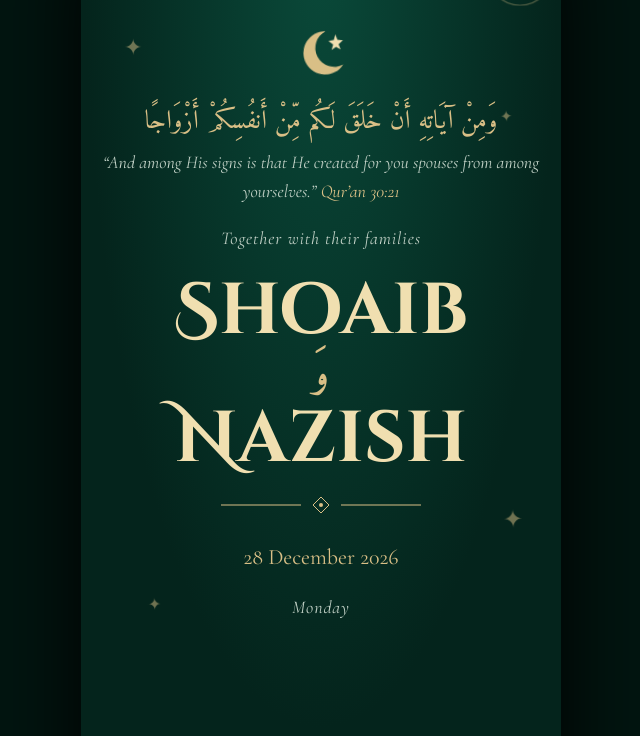
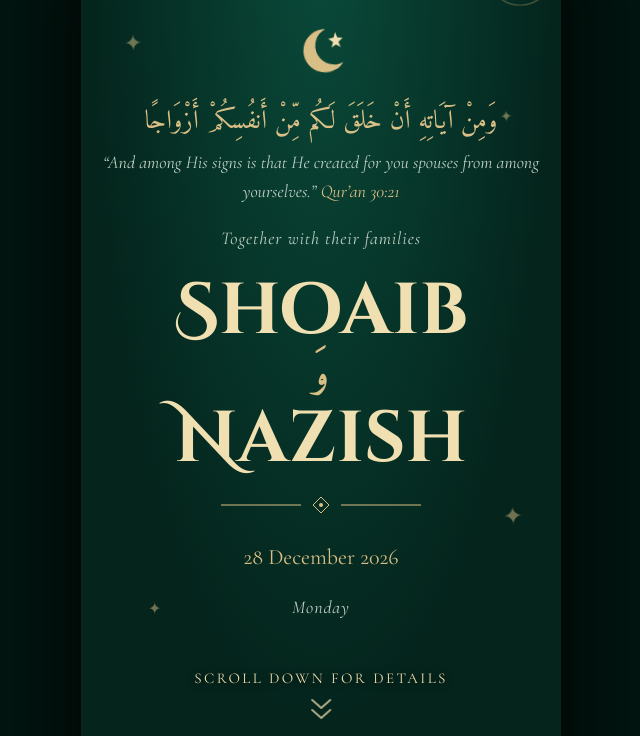
Before and after one commit to Sh0aibShaikh/Walima-Invitation, a plain HTML site: page index.html in a window 1280 px wide. Both pictures are taken after a click on the button "Open Invitation". Shown: the part 64-800 px from the top of the page, without its empty margins (319-959 px from the left). Drawn offline with nearby package versions, Linux system fonts and the light colour scheme.

Commit message:
Add interactive elements and scroll indicator to wedding invitation

```diff
--- a/index.html
+++ b/index.html
@@ -578,6 +578,55 @@
         color: var(--mute);
         font-size: 15px;
       }
+      #cover {
+        cursor: pointer;
+      }
+      .tap {
+        margin: 16px 0 0;
+        font-size: 16px;
+        color: var(--mute);
+        font-style: italic;
+        animation: fl 3s ease-in-out infinite;
+      }
+      #sc {
+        position: fixed;
+        left: 50%;
+        bottom: calc(16px + env(safe-area-inset-bottom, 0px));
+        transform: translateX(-50%);
+        z-index: 55;
+        display: none;
+        flex-direction: column;
+        align-items: center;
+        gap: 0;
+        color: var(--gold2);
+        font-size: 15px;
+        letter-spacing: 0.16em;
+        text-transform: uppercase;
+        pointer-events: none;
+        transition: opacity 0.5s;
+        text-shadow: 0 1px 8px #000;
+        white-space: nowrap;
+      }
+      #sc.on {
+        display: flex;
+      }
+      #sc.hide {
+        opacity: 0;
+      }
+      #sc svg {
+        animation: bn 1.6s ease-in-out infinite;
+      }
+      @keyframes bn {
+        0%,
+        100% {
+          transform: translateY(0);
+          opacity: 0.45;
+        }
+        50% {
+          transform: translateY(8px);
+          opacity: 1;
+        }
+      }
       @media (min-width: 600px) {
         html {
           background: #021510;
@@ -651,6 +700,7 @@
         </p>
         <p style="margin: 0 0 26px; font-size: 21px; color: var(--gold2)">You are warmly invited</p>
         <button class="btn pulse" id="openBtn">Open Invitation</button>
+        <p class="tap">or tap anywhere on the screen</p>
       </div>
     </div>
 
@@ -666,6 +716,21 @@
       ><span>Location</span></a
     >
     <div id="lm"></div>
+    <div id="sc" aria-hidden="true">
+      <span>Scroll down for details</span
+      ><svg
+        width="28"
+        height="30"
+        viewBox="0 0 28 30"
+        fill="none"
+        stroke="#f0dfb0"
+        stroke-width="2"
+        stroke-linecap="round"
+        stroke-linejoin="round"
+      >
+        <path d="M5 6l9 8 9-8M5 16l9 8 9-8" />
+      </svg>
+    </div>
 
     <!-- HERO -->
     <section id="hero" class="pat">
@@ -937,10 +1002,14 @@
       }
 
       /* open invitation */
-      $("#openBtn").onclick = () => {
+      let opened = false;
+      const openInv = () => {
+        if (opened) return;
+        opened = true;
         $("#cover").classList.add("open");
         $("#mus").classList.add("on");
         $("#loc").classList.add("on");
+        $("#sc").classList.add("on");
         startMusic();
         setTimeout(() => {
           $("#cover").style.display = "none";
@@ -949,6 +1018,8 @@
         }, 2200);
         setTimeout(() => document.querySelector("[data-first]").classList.add("in"), 900);
       };
+      $("#cover").addEventListener("click", openInv);
+      addEventListener("scroll", () => $("#sc").classList.toggle("hide", scrollY > 60), { passive: true });
     </script>
   </body>
 </html>
```
